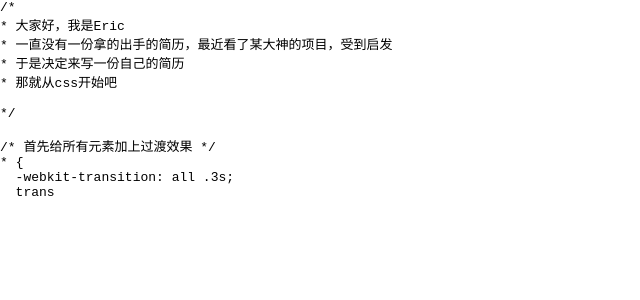
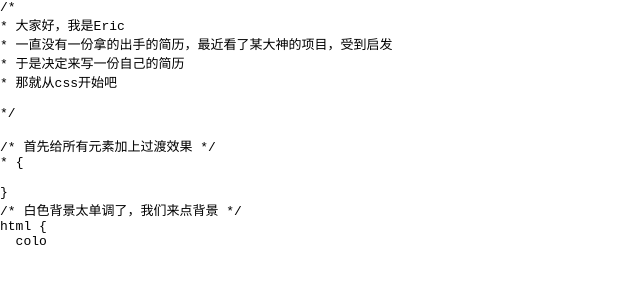
Before and after one commit to awesomeric/myResume, a Vue app: page / in a window 1280 px wide. Shown: the top 300 px of the page, without its empty margins (0-640 px from the left). Built offline with nearby package versions, Linux system fonts and the light colour scheme.

Commit message:
重构模块

```diff
--- a/src/App.vue
+++ b/src/App.vue
@@ -32,8 +32,7 @@
 
 /* 首先给所有元素加上过渡效果 */
 * {
-  -webkit-transition: all .3s;
-  transition: all .3s;
+
 }
 /* 白色背景太单调了，我们来点背景 */
 html {
@@ -273,7 +272,7 @@ copyright©EricTang2017
   }
 
   * {
-    -webkit-transition: all .3s;
-    transition: all .3s;
+    -webkit-transition: all 3s;
+    transition: all 3s;
   }
 </style>
```
Also changed, not shown: 12 other files (tests, documents, lock files or other folders).
